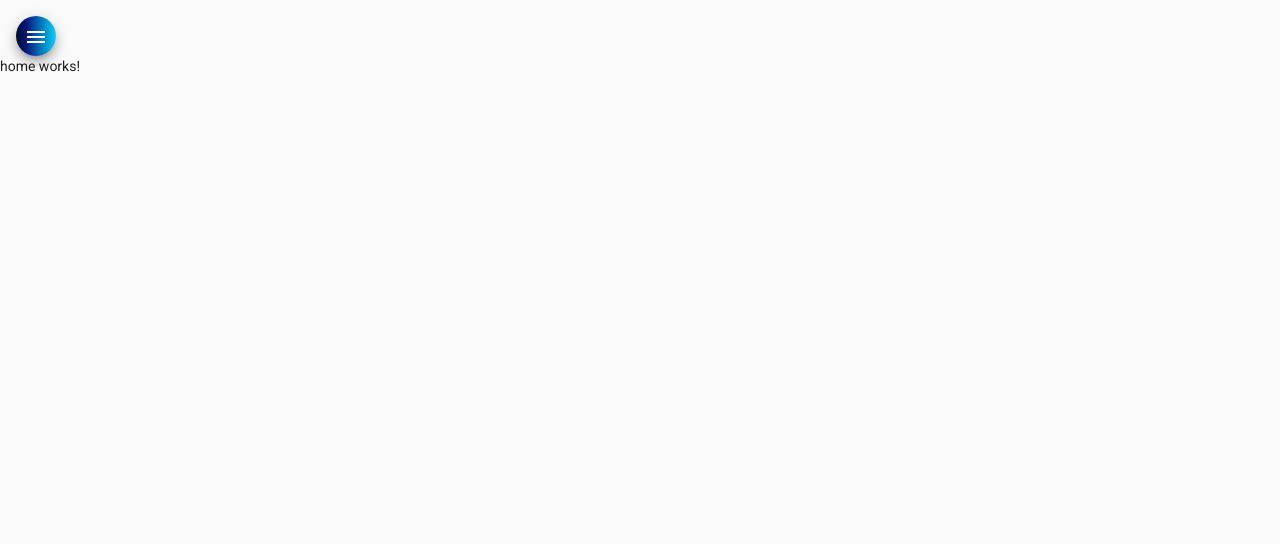
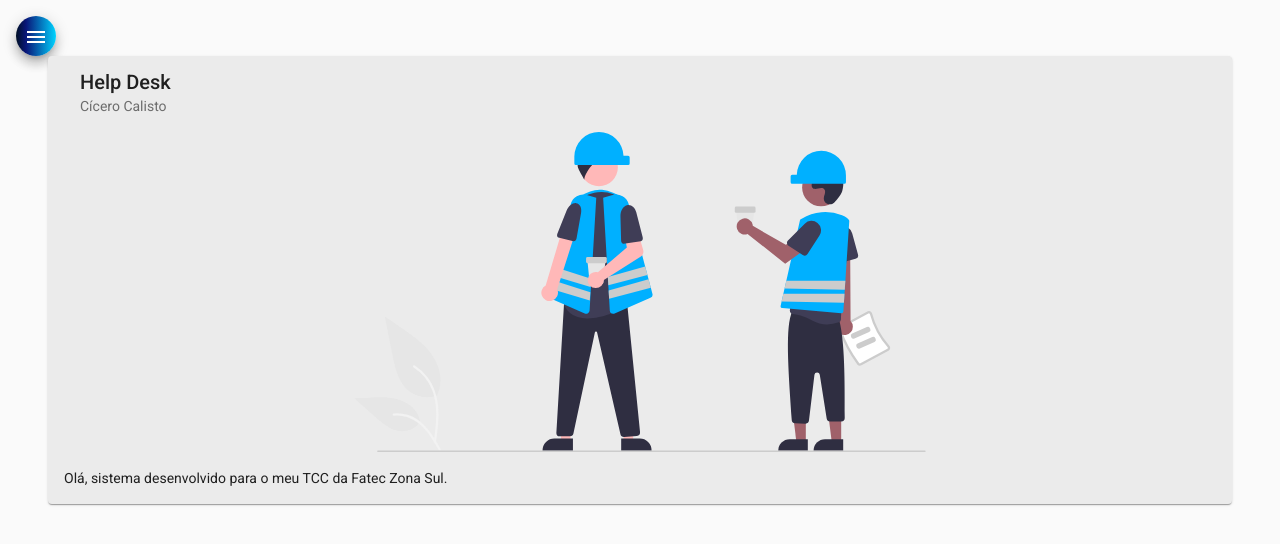
Before and after one commit to cicerocalisto97/helpdesk-front, an Angular app: page /home in a window 1280 px wide. Shown: the top 544 px of the page. Built offline with nearby package versions, Linux system fonts and the light colour scheme.

Commit message:
HTML e CSS para componente Home

```diff
--- a/src/app/components/home/home.component.css
+++ b/src/app/components/home/home.component.css
@@ -0,0 +1,9 @@
+.card {
+    width: 90%;
+    margin: auto;
+    background-color: rgb(235, 235, 235);
+}
+
+img {
+    height: 20rem;
+}
--- a/src/app/components/home/home.component.html
+++ b/src/app/components/home/home.component.html
@@ -1 +1,12 @@
-<p>home works!</p>
+<mat-card class="card">
+    <mat-card-header>
+      <mat-card-title>Help Desk</mat-card-title>
+      <mat-card-subtitle>Cícero Calisto</mat-card-subtitle>
+    </mat-card-header>
+    <img mat-card-image src="assets/img/home-image.svg" alt="Image Home Help Desk">
+    <mat-card-content>
+      <p>
+        Olá, sistema desenvolvido para o meu TCC da Fatec Zona Sul.
+      </p>
+    </mat-card-content>
+  </mat-card>
```
